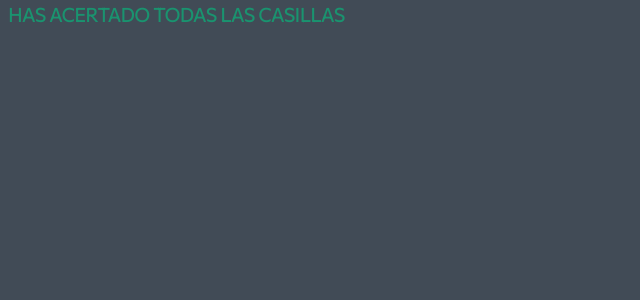
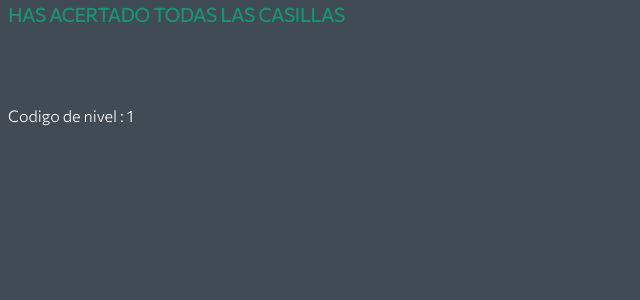
Before and after one commit to TinfoilBat/php-says, a PHP site: page /victoria.php in a window 1280 px wide. Shown: the part 185-485 px from the top of the page, without its empty margins (0-640 px from the left). Run offline with PHP 8.4, Linux system fonts and the light colour scheme; the visitor is signed in with stand-in values (Sample User, id 1).

Commit message:
Added hrefs to buttons. Missing next level capability

```diff
--- a/derrota.php
+++ b/derrota.php
@@ -18,8 +18,6 @@
             <h3> NO HAS ACERTADO TODAS LAS CASILLAS </h3>
         </div>
     </div>
-
-
 		<?php
 		include('post_game_buttons.php')
 		?>
--- a/menu.php
+++ b/menu.php
@@ -15,7 +15,7 @@
 			<?php
 			session_start();
 			if ($_SERVER['REQUEST_URI'] === '/php-says/index.php') {
-				echo "<button class='boton espaciado' onclick=\"parent.location='index.php'\">RANKING</button>";
+				echo "<button class='boton espaciado' onclick=\"parent.location='ranking.php'\">RANKING</button>";
 				echo "<button class='boton espaciado' onclick=\"parent.location='index.php'\">INICIO</button>";
 			}
 			else {
--- a/post_game_buttons.php
+++ b/post_game_buttons.php
@@ -1,18 +1,30 @@
-
 <div class='codigo centrado'>
-        <p class='letra'>Codigo de nivel : <?php echo $_SESSION['codigo']?></p>
+	<p class='letra'>Codigo de nivel : <?php echo $_SESSION['codigo'] ?></p>
 </div>
 <div class="posicion espaciado centrado">
 	<div>
+
+		<?php
+		//TODO
+		if ($_SERVER['REQUEST_URI'] === '/php-says/derrota.php') {
+			echo
+				"<div>
 				<form action='./game.php' method='POST'>
-            <button class='boton espaciado' type='submit' accesskey="R">REPETIR</button>
+						<button class='boton espaciado' type='submit' name= 'repeat' value=''  accesskey=''>REPETIR</button>
 					</form>
-    </div>
-    <div>
+					</div>";
+		}
+		//TODO
+		if ($_SERVER['REQUEST_URI'] === '/php-says/victoria.php') {
+			$nextLevel = $nivel + 1;
+			echo "<div><form action='./game.php' method='POST'>
+						<button class='boton espaciado' type='submit' name= 'repeat' value=''  accesskey=''>REPETIR</button>
+					</form>
+					</div>";
 
-        <!-- This one here should be disabled via CSS if it's shown in the defeat page -->
-        <form action='./game.php?' method='POST'>
-            <button class='boton espaciado' type='submit' accesskey="s">SIGUIENTE</button>
+			echo "<div><form action='./game.php' method='POST'>
+			<button class='boton espaciado' type='submit' name='next' value='' accesskey=''>SIGUIENTE</button>
 		</form>
-    </div>
-</div>
+		</div>";
+		}
+		?>
--- a/victoria.php
+++ b/victoria.php
@@ -1,5 +1,6 @@
 <!DOCTYPE html>
 <html lang="en">
+
 <head>
 	<meta charset="UTF-8">
 	<meta name="viewport" content="width=device-width, initial-scale=1.0">
@@ -8,6 +9,7 @@
 	<link rel="stylesheet" href="styles/win.css">
 
 </head>
+
 <body>
 	<?php include('menu.php');
 	?>
@@ -18,6 +20,8 @@
 			<h3> HAS ACERTADO TODAS LAS CASILLAS </h3>
 		</div>
 	</div>
+	<?php
+	include('post_game_buttons.php') ?>
+</body>
 
-</body>
 </html>
```
Also changed, not shown: game.php (+13 -3 lines). Lines whose indentation alone changed are shown as unchanged.
